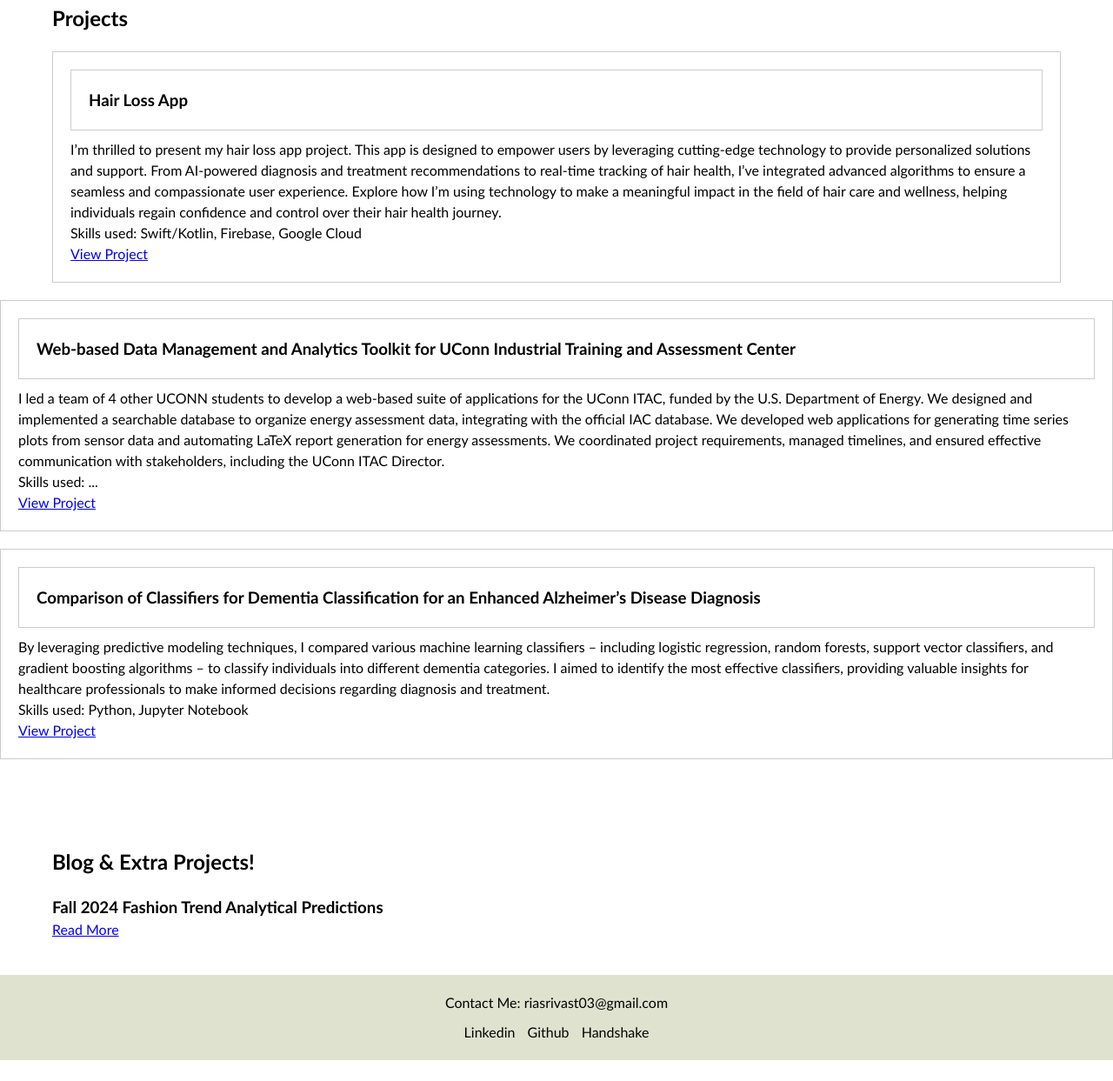
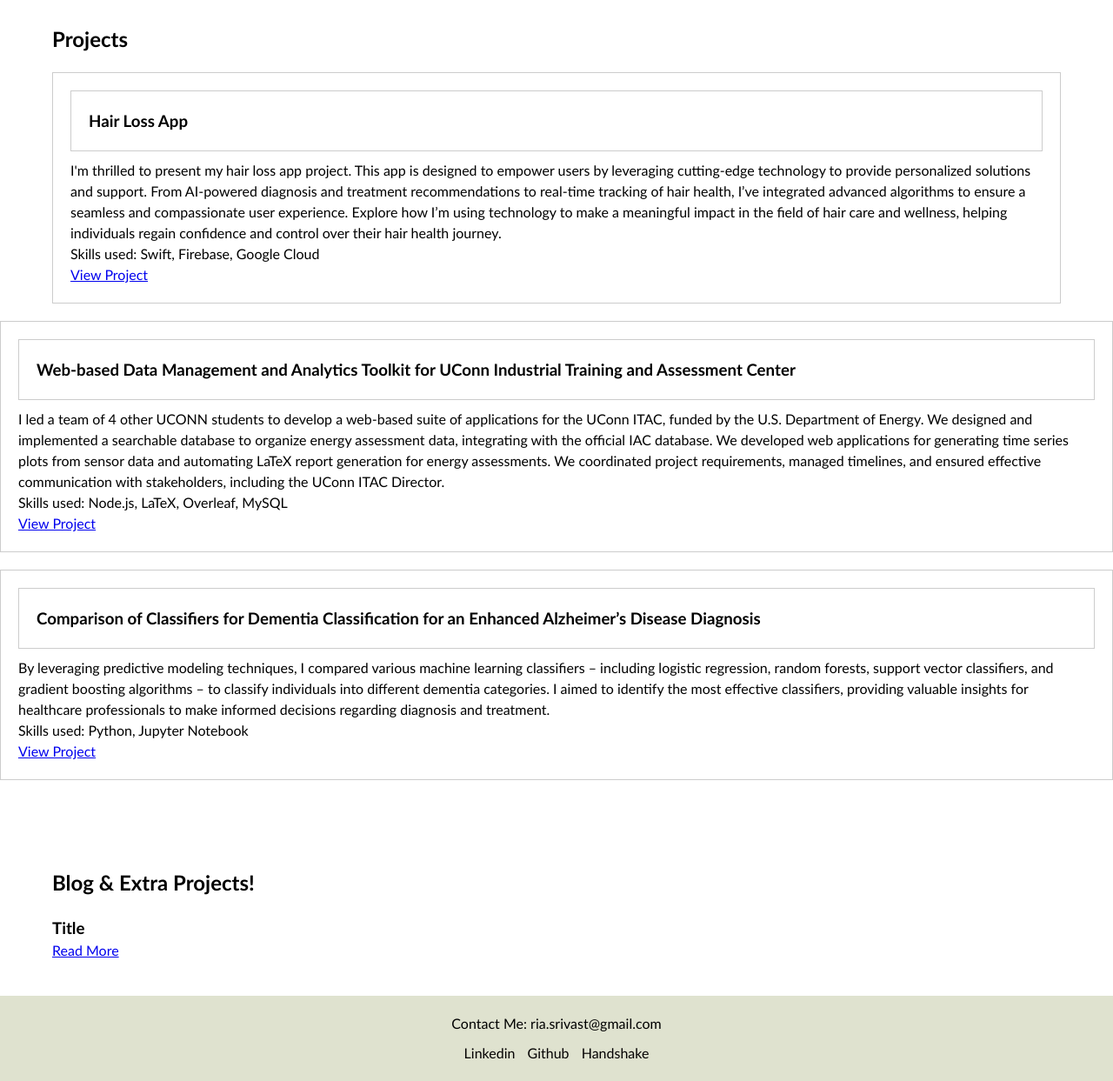
Before and after one commit to riasrivast/Personal-Portfolio, a plain HTML site: page index.html in a window 1280 px wide. Shown: the part 1070-2313 px from the top of the page at 87% size. Before the commit the page ends 2289 px from the top, so only its background shows below. Drawn offline with Linux system fonts and the light colour scheme.

Commit message:
updated IAC link with SD paper

```diff
--- a/index.html
+++ b/index.html
@@ -31,7 +31,7 @@
         <div class="container">
             <h2>About Me</h2>
             <p>I'm Ria Srivastava, a Computer Science major specializing in Computational Data Analytics at the University of Connecticut. With a diverse array of interests spanning front end and back end development, machine learning, AI, cybersecurity, and beyond, I'm a versatile technologist on a quest to explore the endless possibilities at the intersection of technology and data.</p>
-            <img src=""
+            <img src="">
         </div>
     </section>
 
@@ -42,6 +42,7 @@
                 <li>Python</li>
                 <li>JavaScript</li>
                 <li>C</li>
+                <li>SQL</li>
                 <li>HTML</li>
                 <li>CSS</li>
                 <li>RISC-V</li>
@@ -56,10 +57,10 @@
         <!-- Project 1 -->
         <div class="project">
             <h3>Hair Loss App</h3>
-            <p>I’m thrilled to present my hair loss app project. This app is designed to empower users by leveraging cutting-edge technology to provide personalized solutions and support. From AI-powered diagnosis and treatment recommendations to real-time tracking of hair health, I’ve integrated advanced algorithms to ensure a seamless and compassionate user experience. Explore how I’m using technology to make a meaningful impact in the field of hair care and wellness, helping individuals regain confidence and control over their hair health journey.
+            <p>I'm thrilled to present my hair loss app project. This app is designed to empower users by leveraging cutting-edge technology to provide personalized solutions and support. From AI-powered diagnosis and treatment recommendations to real-time tracking of hair health, I’ve integrated advanced algorithms to ensure a seamless and compassionate user experience. Explore how I’m using technology to make a meaningful impact in the field of hair care and wellness, helping individuals regain confidence and control over their hair health journey.
 
             </p>
-            <p> Skills used: Swift/Kotlin, Firebase, Google Cloud</p>
+            <p> Skills used: Swift, Firebase, Google Cloud</p>
             <a href="project1.html" class="button">View Project</a>
         </div>
     </div>
@@ -70,8 +71,8 @@
             We designed and implemented a searchable database to organize energy assessment data, integrating with the official IAC database.
             We developed web applications for generating time series plots from sensor data and automating LaTeX report generation for energy assessments.
             We coordinated project requirements, managed timelines, and ensured effective communication with stakeholders, including the UConn ITAC Director. </p>
-        <p> Skills used: ... </p>
-        <a href="project1.html" class="button">View Project</a>
+        <p> Skills used: Node.js, LaTeX, Overleaf, MySQL </p>
+        <a href="https://github.com/riasrivast/IAC" class="button">View Project</a>
     </div>
         <!-- Project 3 -->
         <div class="project">
@@ -90,7 +91,7 @@
         <h2>Blog & Extra Projects!</h2>
         <!-- Blog Post 1 -->
         <div class="blog-post">
-            <h3>Fall 2024 Fashion Trend Analytical Predictions</h3>
+            <h3>Title</h3>
             <p>
             </p>
             <a href="blogpost1.html" class="button">Read More</a>
@@ -103,7 +104,7 @@
 
     <footer id="contact">
         <div class="container">
-            <p>Contact Me: riasrivast03@gmail.com</p>
+            <p>Contact Me: ria.srivast@gmail.com</p>
             <div class="social-icons">
                 <a href="https://www.linkedin.com/in/riasrivast/" class="icon-link">Linkedin</a>
                 <a href="https://github.com/riasrivast/" class="icon-link">Github</a>
```
